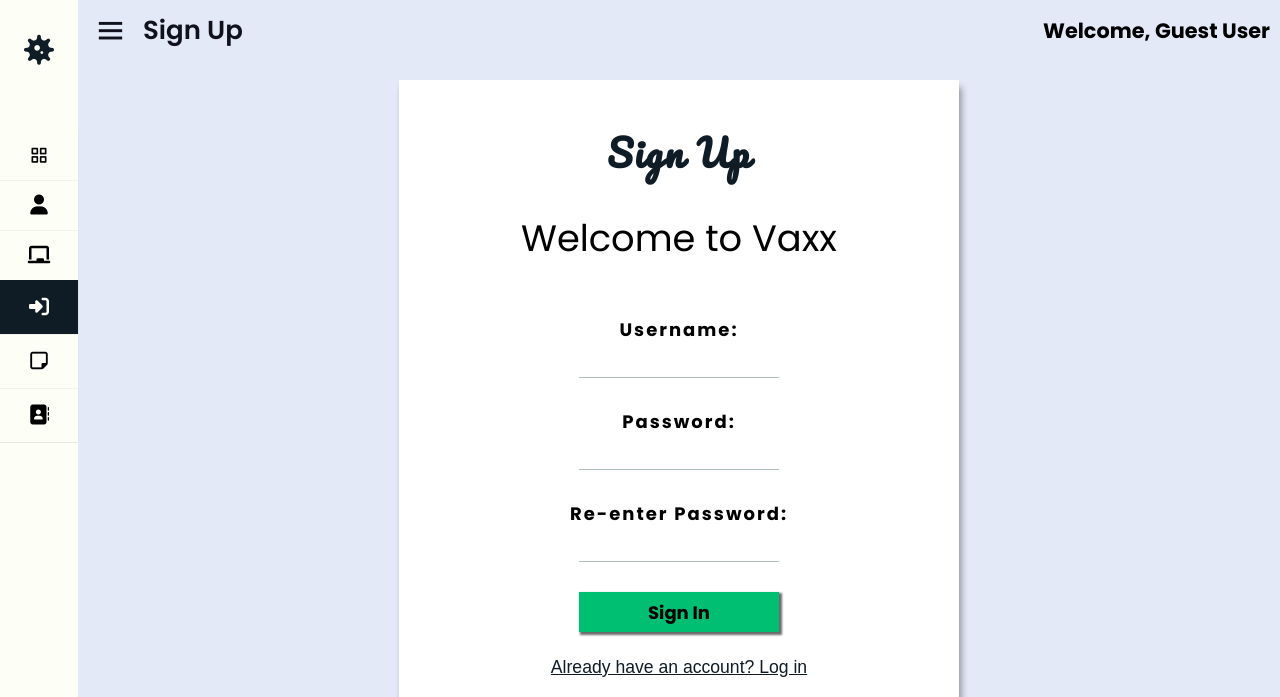
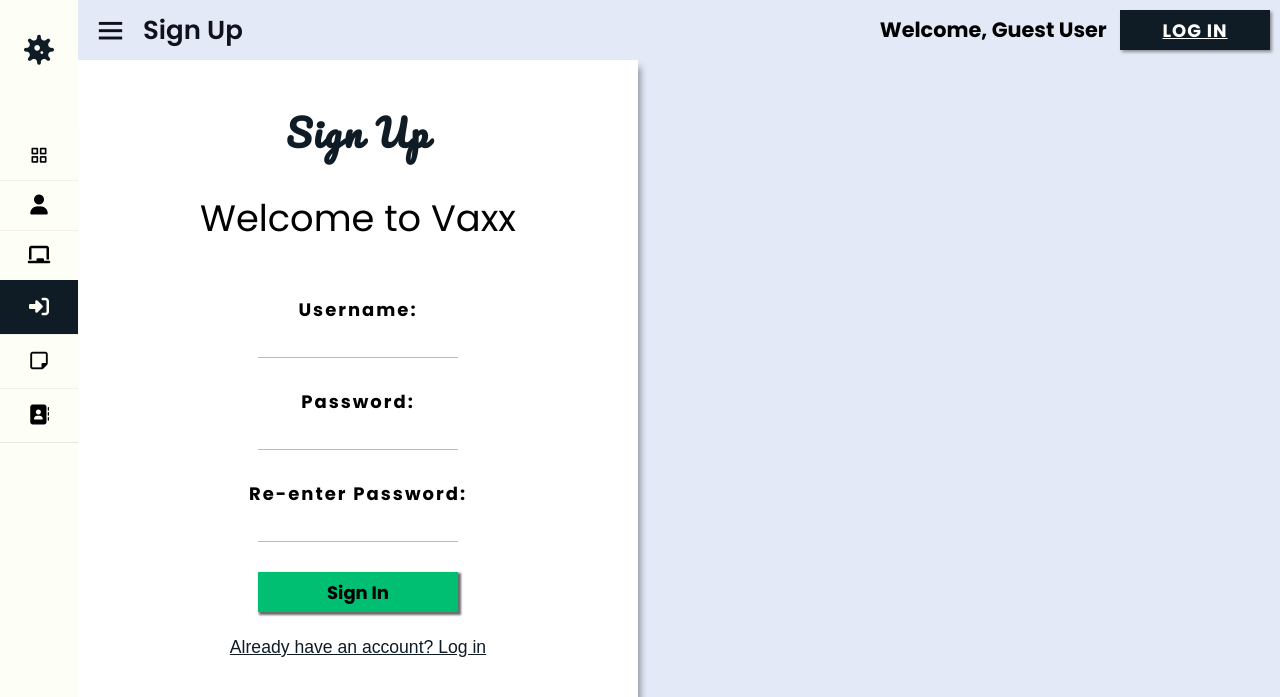
Before and after one commit to ushifali/web_proj_vaxx, a PHP site: page /signup.php in a window 1280 px wide. Shown: the top 697 px of the page. Run offline with PHP 8.4, Linux system fonts and the light colour scheme; some libraries are stand-ins or nearby versions.

Commit message:
fixed some BUT signup isnt centering!!!

```diff
--- a/classroom.php
+++ b/classroom.php
@@ -131,9 +131,11 @@
                 if (isset($_SESSION['usn'])) {
 
                     $welcome_name = $_SESSION['usn'];
-                    echo  "$welcome_name";
+                    echo  "$welcome_name &nbsp;";
+                    echo "<button>LOG OUT</button>";
                 } else {
-                    echo "Guest User";
+                    echo "Guest User &nbsp";
+                    echo "<button>LOG IN</button>";
                 }
 
 
--- a/contact.php
+++ b/contact.php
@@ -122,9 +122,11 @@
                 if (isset($_SESSION['usn'])) {
 
                     $welcome_name = $_SESSION['usn'];
-                    echo  "$welcome_name";
+                    echo  "$welcome_name &nbsp;";
+                    echo "<button>LOG OUT</button>";
                 } else {
-                    echo "Guest User";
+                    echo "Guest User &nbsp";
+                    echo "<button>LOG IN</button>";
                 }
 
 
--- a/dashboard.css
+++ b/dashboard.css
@@ -26,7 +26,7 @@
 #covid_count1,
 #covid_count2,
 #covid_count3,
-#covid_count4 {
+#covid_count4{
     color: #fff;
 
     height: 90px;
--- a/dashboard.php
+++ b/dashboard.php
@@ -129,9 +129,11 @@
         if (isset($_SESSION['usn'])) {
 
           $welcome_name = $_SESSION['usn'];
-          echo  "$welcome_name";
+          echo  "$welcome_name &nbsp";
+          echo "<button >LOG OUT</button>";
         } else {
-          echo "Guest User";
+          echo "Guest User &nbsp";
+          echo "<button>LOG IN</button>";
         }
 
 
--- a/homepage.php
+++ b/homepage.php
@@ -133,9 +133,11 @@
                 if (isset($_SESSION['usn'])) {
 
                     $welcome_name = $_SESSION['usn'];
-                    echo  "$welcome_name";
+                    echo  "$welcome_name &nbsp;";
+                    echo "<button>LOG OUT</button>";
                 } else {
-                    echo "Guest User";
+                    echo "Guest User &nbsp";
+                    echo "<button>LOG IN</button>";
                 }
 
 
--- a/inputform.php
+++ b/inputform.php
@@ -130,9 +130,11 @@
                 if (isset($_SESSION['usn'])) {
 
                     $welcome_name = $_SESSION['usn'];
-                    echo  "$welcome_name";
+                    echo  "$welcome_name &nbsp;";
+                    echo "<button>LOG OUT</button>";
                 } else {
-                    echo "Guest User";
+                    echo "Guest User &nbsp";
+                    echo "<button>LOG IN</button>";
                 }
 
 
--- a/login.php
+++ b/login.php
@@ -133,10 +133,12 @@
                         if (isset($_SESSION['usn'])) {
 
                             $welcome_name = $_SESSION['usn'];
-                            echo  "$welcome_name";
+                            echo  "$welcome_name &nbsp;";
+                        echo "<button>LOG OUT</button>";
 
                         } else {
-                            echo "Guest User";
+                        echo "Guest User &nbsp";
+                        echo "<button>LOG IN</button>";
                         }
 
 
--- /dev/null
+++ b/logout.php
@@ -0,0 +1,5 @@
+<?php
+Session_start();
+Session_destroy();
+header('Location: ' . $_SERVER['HTTP_REFERER']);
+?>
--- a/navigation.css
+++ b/navigation.css
@@ -434,3 +434,25 @@
     font-weight: bolder;
 
 }
+
+#welcome_txt button {
+    box-shadow: 2px 2px 3px 0px rgb(75 75 75 / 58%);
+    height: 40px;
+    width: 150px;
+    border: none;
+    letter-spacing:1px;
+
+    /*
+    font-family: "Yomogi", cursive; */
+    font-weight: bolder;
+    font-size: large;
+    color: white;
+
+    transition: 0.3s;
+    background-color: var(--dark-theme);
+    cursor: pointer;
+}
+
+#welcome_txt button:hover {
+    transform: scale(1.05);
+}
--- a/signup.css
+++ b/signup.css
@@ -33,6 +33,7 @@
 
 
 #login_page {
+
 
     width: 80vw;
     max-width: 70vh;
--- a/signup.php
+++ b/signup.php
@@ -132,17 +132,17 @@
                 if (isset($_SESSION['usn'])) {
 
                     $welcome_name = $_SESSION['usn'];
-                    echo  "$welcome_name";
+                    echo  "$welcome_name &nbsp;";
+                    echo "<button>LOG OUT</button>";
                 } else {
-                    echo "Guest User";
-                }
-
-
-                ?>
+                    echo "Guest User &nbsp";
+                    echo "
+                    <button><a href=\"logout.php\">LOG IN</a></button>";
+                } ?>
             </span>
         </div>
 
-        <div id="login_content">
+        <div id=" login_content">
 
             <!-- image as a link. on clicking image it will lead to the link in the tag -->
             <!-- <a href="dashboard.php"><img id="go_back_btn" src="https://img.icons8.com/bubbles/50/000000/back.png"></a> -->
--- a/to be done.txt
+++ b/to be done.txt
@@ -1,6 +1,5 @@
 frontend
 
-    -> hello guest/user
 
     ->> put login button on the top heading if u r not logged in
     if logged in it should change to logout and on click it should close the session all pages
```
Also changed, not shown: navigation.js (line endings or trailing spaces).
